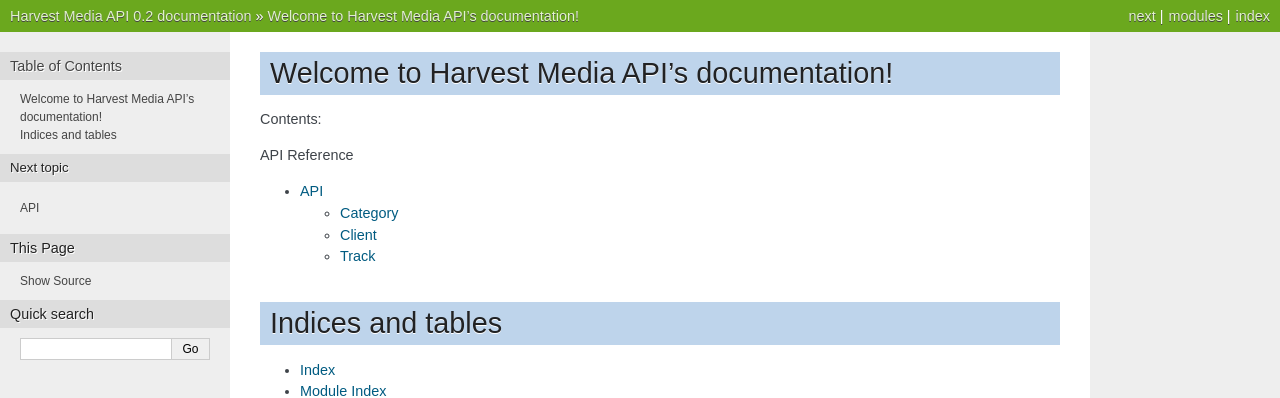
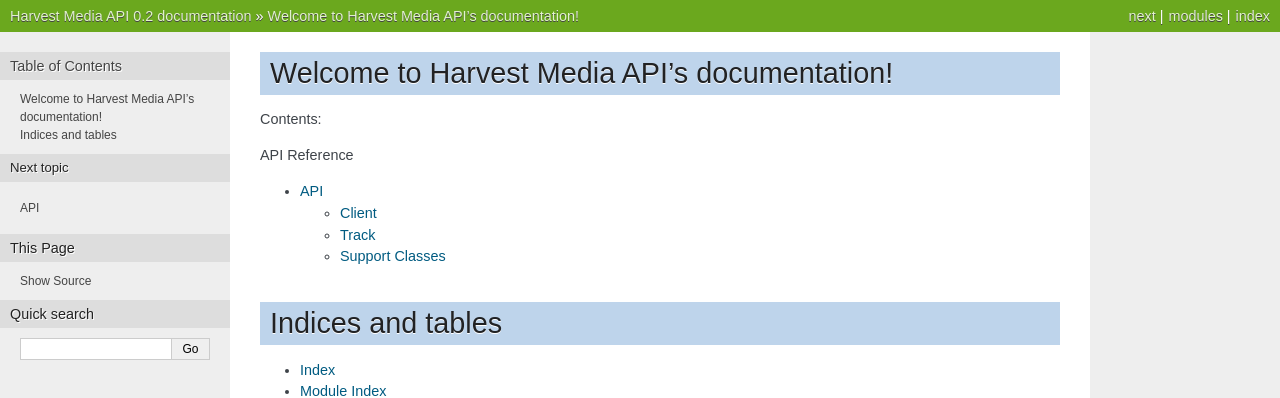
Before and after one commit to ralfonso/harvestmedia, a Sphinx documentation site: the page built from docs/index.rst, in a window 1280 px wide. Shown: the top 398 px of the page. Built offline with Sphinx 7.4.7, drawn with Linux system fonts in a browser that asks for light colours; some of the changed lines change nothing that is shown.

Commit message:
add section for support classes

```diff
--- a/docs/api.rst
+++ b/docs/api.rst
@@ -6,17 +6,6 @@ API
 .. module:: harvestmedia.api
 
 This covers the API autodoc from the Harvest Media library.
-
-Category
---------
-
-.. autoclass:: harvestmedia.api.category.Category
-   :members:
-   :inherited-members:
-
-.. autoclass:: harvestmedia.api.category.Attribute
-   :members:
-   :inherited-members:
 
 
 Client
@@ -37,3 +26,15 @@ Track
 .. autoclass:: harvestmedia.api.track.TrackQuery
    :members:
    :inherited-members:
+
+
+Support Classes
+---------------
+
+.. autoclass:: harvestmedia.api.category.Category
+   :members:
+   :inherited-members:
+
+.. autoclass:: harvestmedia.api.category.Attribute
+   :members:
+   :inherited-members:
```
